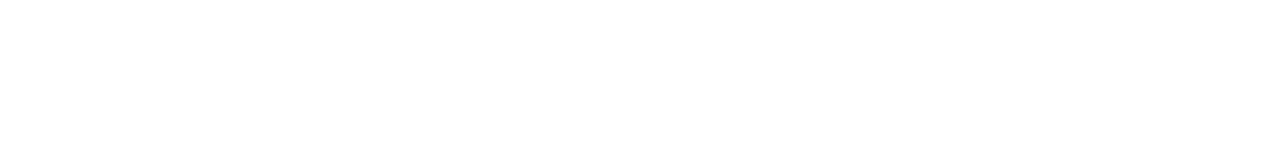
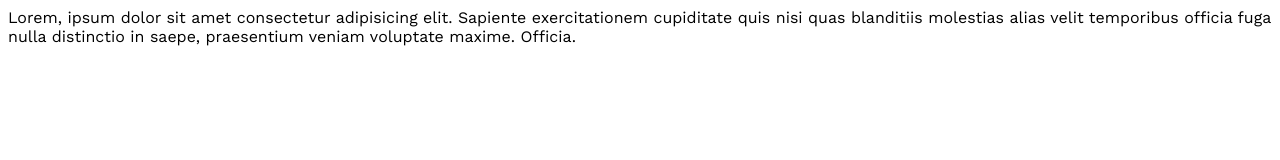
Before and after one commit to anupam0055/g3-architects, a plain HTML site: page index.html in a window 1280 px wide. Drawn offline with nearby package versions, Linux system fonts and the light colour scheme.

Commit message:
font added

```diff
--- a/Architects/architects.css
+++ b/Architects/architects.css
@@ -0,0 +1,11 @@
+@import url('https://fonts.googleapis.com/css2?family=Work+Sans:ital,wght@0,100..900;1,100..900&display=swap');
+
+
+
+
+.work-sans-font {
+    font-family: "Work Sans", serif;
+    font-optical-sizing: auto;
+    font-weight: 400;
+    font-style: normal;
+  }
--- a/index.html
+++ b/index.html
@@ -6,10 +6,10 @@
     <title>G3 Architects</title>
     <link rel="stylesheet" href="/Architects/architects.css">
 </head>
-<body>
+<body class="work-sans-font">
     <header>
         <nav>
-
+            Lorem, ipsum dolor sit amet consectetur adipisicing elit. Sapiente exercitationem cupiditate quis nisi quas blanditiis molestias alias velit temporibus officia fuga nulla distinctio in saepe, praesentium veniam voluptate maxime. Officia.
         </nav>
 
     </header>
```
